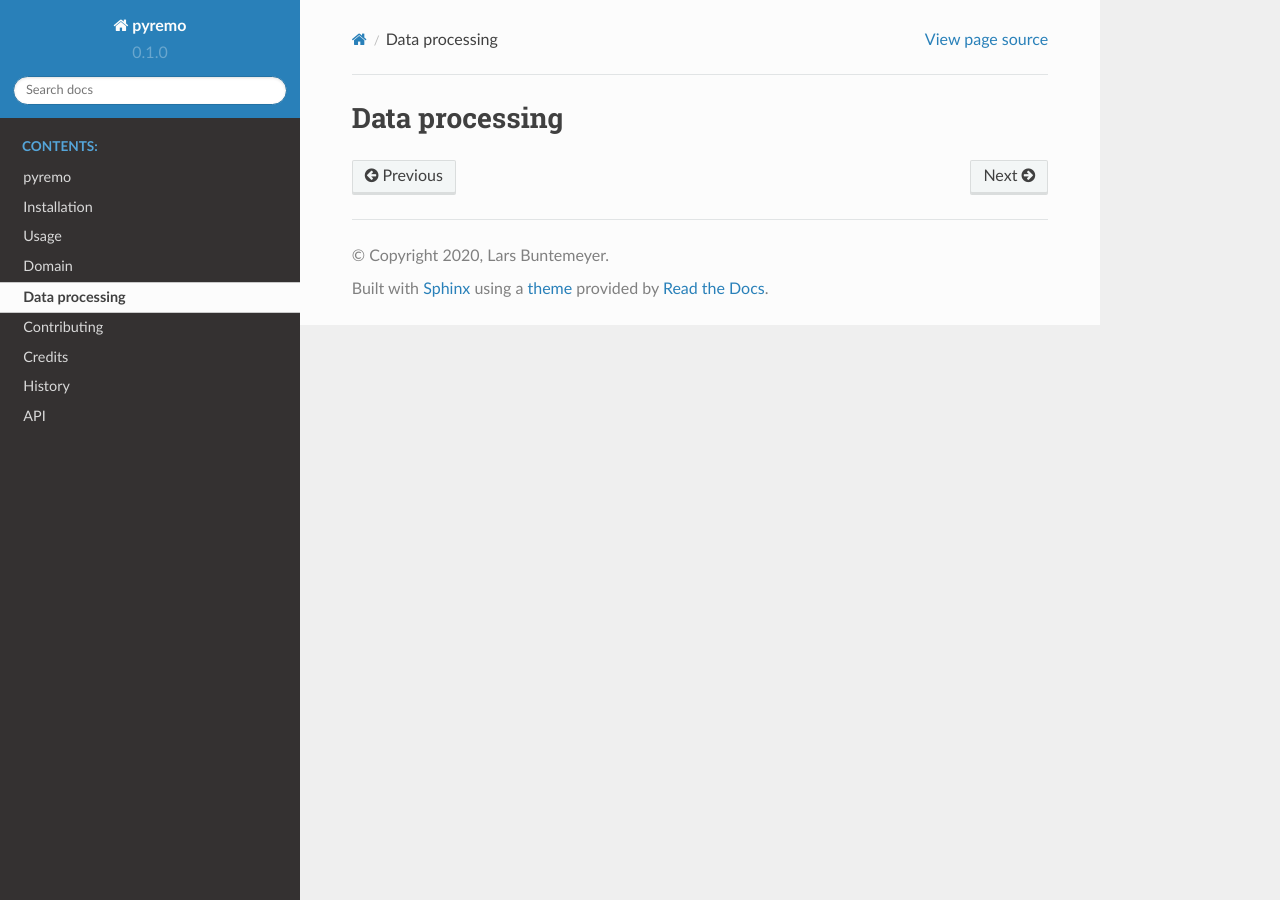
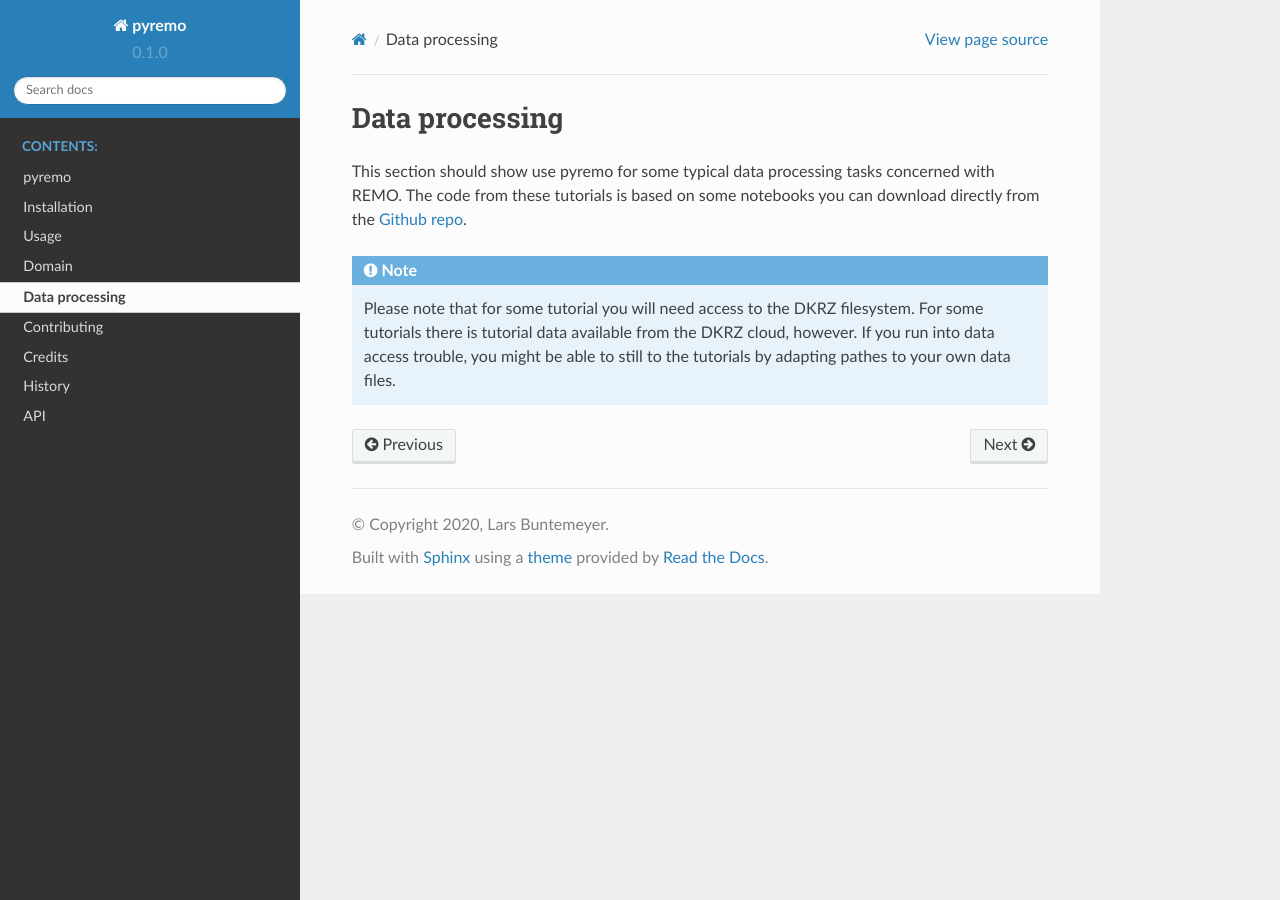
Before and after one commit to remo-rcm/pyremo, a Sphinx documentation site: the page built from docs/processing.rst, in a window 1280 px wide. Built offline with Sphinx 7.4.7 and the Read the Docs theme 2.0.0, drawn with Linux system fonts in a browser that asks for light colours; pages that are not in the unit, such as notebooks, are missing from menus.

Commit message:
docs updates

```diff
--- a/docs/conf.py
+++ b/docs/conf.py
@@ -47,7 +47,7 @@ extensions = [
         "IPython.sphinxext.ipython_console_highlighting"
 ]
 
-autodoc_mock_imports = ["cordex", "pint"]
+autodoc_mock_imports = ["cordex", "pint", "pydruint"]
 
 autosummary_generate = True
 
--- a/docs/index.rst
+++ b/docs/index.rst
@@ -2,7 +2,7 @@
 ======================================
 
 .. toctree::
-   :maxdepth: 2
+   :maxdepth: 3
    :caption: Contents:
 
    readme
--- a/docs/processing.rst
+++ b/docs/processing.rst
@@ -2,6 +2,14 @@
 Data processing
 ===============
 
+This section should show use pyremo for some typical data processing tasks concerned with REMO. The code
+from these tutorials is based on some notebooks you can download directly from the `Github repo
+<http://www.github.com/remo-rcm/pyremo/tree/master/notebooks>`_.
+
+.. note::
+   Please note that for some tutorial you will need access to the DKRZ filesystem. For some tutorials
+   there is tutorial data available from the DKRZ cloud, however. If you run into data access trouble,
+   you might be able to still to the tutorials by adapting pathes to your own data files.
 
 .. toctree::
    :maxdepth: 2
```
